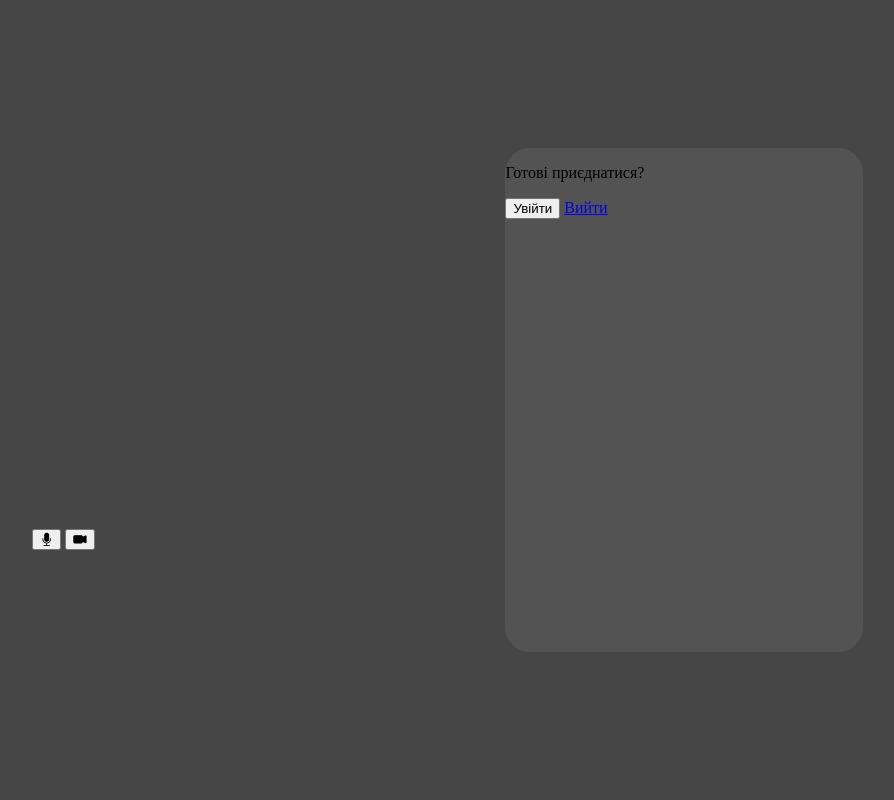
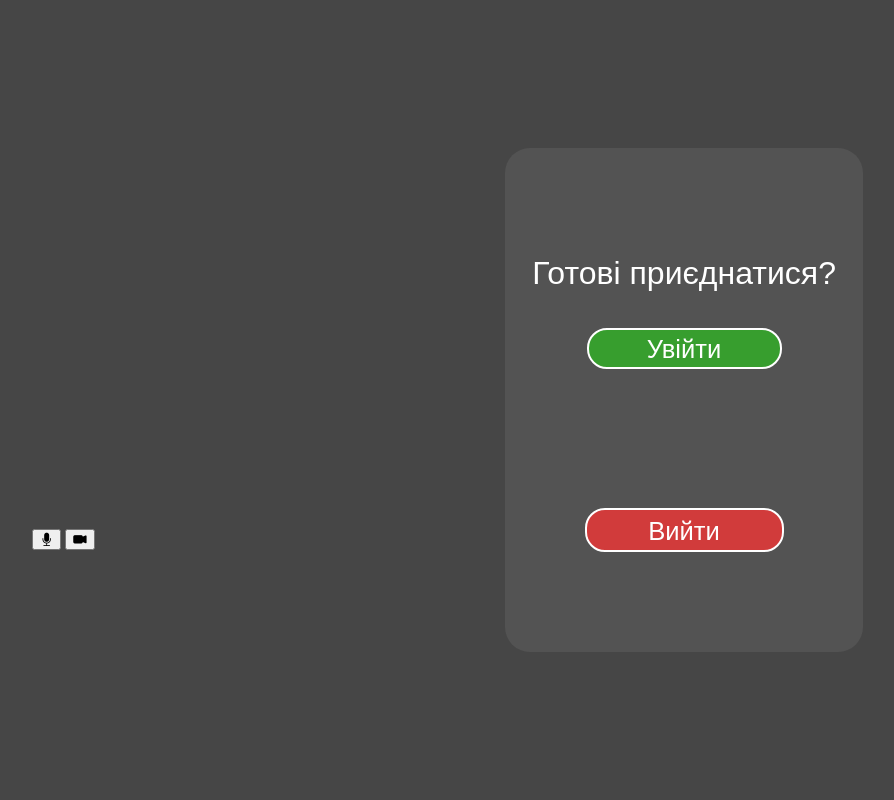
Before and after one commit to YehorAF/SuperDuperPlaform, a Django app: page /1/ in a window 1280 px wide. Shown: the whole page, without its empty margins (379-1273 px from the left). Run offline with Django 3.2, Linux system fonts and the light colour scheme; a user stored in the database is signed in; tables that the repository leaves empty hold one stand-in row (values such as "Sample post"); some libraries are stand-ins or nearby versions.

Commit message:
minor interface changes

```diff
--- a/static/css/videocall/videocall2.css
+++ b/static/css/videocall/videocall2.css
@@ -56,6 +56,65 @@ html, body{
     border: none;
 }
 
+.side-menu > p{
+    color: #ffffff;
+    text-align: center;
+    font-family: Actor, sans-serif;
+    font-size: 2rem;
+    margin: 1rem;
+    margin-top: 30%;
+    margin-bottom: 10%;
+}
+
+.sidem-buttons{
+    display: flex;
+    flex-direction: column;
+    justify-content: space-between;
+    align-items: center;
+    margin: 1rem;
+    height: 30vh;
+}
+
+.sidem-buttons > button{
+        border-radius: 1.25rem;
+    border: 2px solid #FFF;
+    background: #379E2E;
+
+    width: 60%;
+    height: 17%;
+    /*margin-bottom: 5%;*/
+    text-align: center;
+    text-decoration: none;
+    padding-top: 1%;
+    color: #fff;
+    font-family: Actor, sans-serif;
+    font-size: 1.6rem;
+    font-style: normal;
+    font-weight: 400;
+    line-height: normal;
+}
+
+
+.sidem-buttons > a{
+    border-radius: 1.25rem;
+    border: 2px solid #FFF;
+    background: #D13B3B;
+    display: flex;
+    justify-content: center;
+    align-items: center;
+    width: 60%;
+    height: 15%;
+    margin-bottom: 5%;
+    text-align: center;
+    text-decoration: none;
+    padding-top: 1%;
+    color: #fff;
+    font-family: Actor, sans-serif;
+    font-size: 1.6rem;
+    font-style: normal;
+    font-weight: 400;
+    line-height: normal;
+}
 /* room CSS */
 
 #room{
--- a/videocall/templates/videocall/videocall2.html
+++ b/videocall/templates/videocall/videocall2.html
@@ -29,8 +29,10 @@
                 </div>
                 <div class="side-menu">
                     <p>Готові приєднатися?</p>
-                    <button id="Join-Room" disabled class="btn btn-light">Увійти</button>
-                    <a href="/" id="Leave-back" class="btn btn-light">Вийти</a>
+                    <div class="sidem-buttons">
+                        <button id="Join-Room" disabled class="btn btn-light">Увійти</button>
+                        <a href="/" id="Leave-back" class="btn btn-light">Вийти</a>
+                    </div>
                 </div>
             </div>
         </div>
@@ -58,7 +60,6 @@
         <!-- Return to room -->
         <div id="return-room" style="display:none;">
             <div class="return-to-room-options">
-                <h1 style="font-size:3rem;">Return to the ChatRoom!!✔ <br><br> Your friends may be waiting for you!!!👨‍👦‍👦😊</h1>
                 <a href="{% url 'videocall:room' view.kwargs.room_id %}"><button id="returnroom" class="btn btn-primary">Return Room</button></a>
                 <a href="{% url 'home' %}"><button id="home" class="btn btn-dark">Return HomePage</button></a>
             </div>
--- a/videochat/urls.py
+++ b/videochat/urls.py
@@ -27,7 +27,7 @@ urlpatterns = [
     path('password_reset_done/',PasswordResetDoneView.as_view(),name = 'password_reset_done'),
     path('password_reset_confirm/<uidb64>/<token>/',PasswordResetConfirmView.as_view(success_url = reverse_lazy('accounts:login')),name = 'password_reset_confirm'),
     # path('password_reset_complete/',PasswordResetCompleteView.as_view(),name = 'password_reset_complete')
-    #path('admin/', admin.site.urls),
+    path('admin/', admin.site.urls),
     path('createroomlink/',views.CreateRoomLink,name='createroomlink'),
     path('checkroom/<str:room_id>',views.CheckRoom,name = 'checkroom'),
     path('',views.HomePage,name = 'home'),
```
